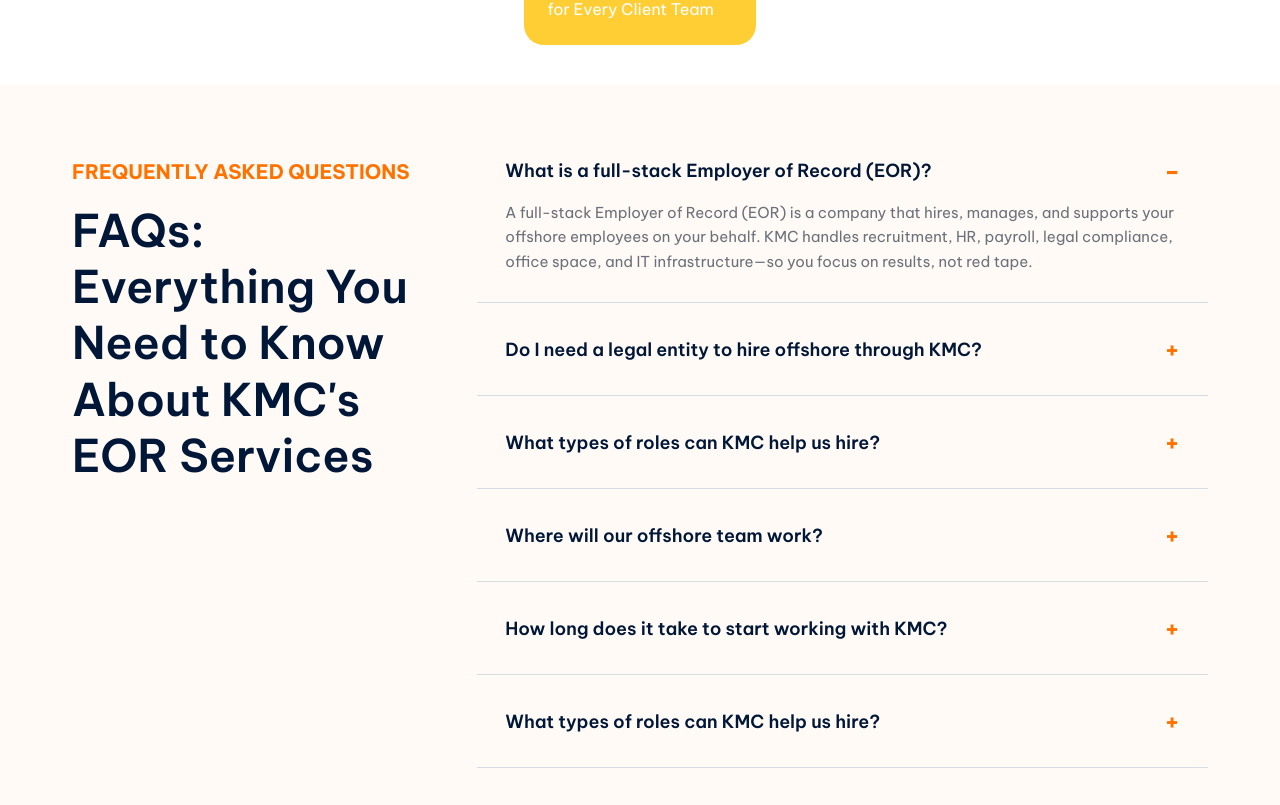
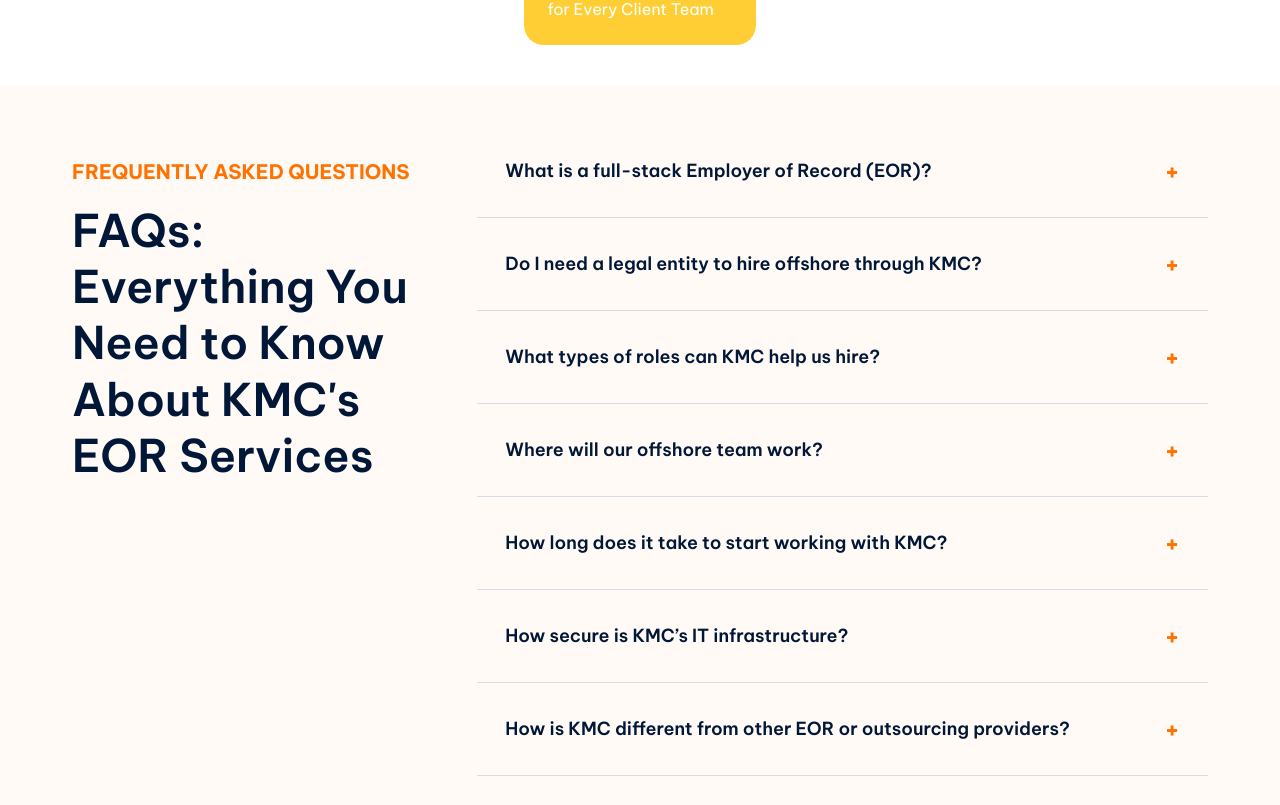
Before and after one commit to HadiaKhalil/KMC, a Next.js app: page / in a window 1280 px wide. Shown: the part 5915-6720 px from the top of the page. Built offline with nearby package versions, Linux system fonts and the light colour scheme.

Commit message:
fix my bug

```diff
--- a/src/views/Home/FAQSection.tsx
+++ b/src/views/Home/FAQSection.tsx
@@ -11,42 +11,37 @@
   {
     question: "Do I need a legal entity to hire offshore through KMC?",
     answer:
-      "A full-stack Employer of Record (EOR) is a company that hires, manages, and supports your offshore employees on your behalf. KMC handles recruitment, HR, payroll",
+      "No, you don’t. KMC, as your Employer of Record (EOR), allows you to hire globally without setting up a legal entity. We handle compliance and employment formalities.",
   },
   {
     question: "What types of roles can KMC help us hire?",
     answer:
-      "A full-stack Employer of Record (EOR) is a company that hires, manages, and supports your offshore employees on your behalf. KMC handles recruitment, HR, payroll",
+      "KMC can help you hire a wide range of roles including developers, designers, customer support, finance teams, marketing professionals, and more.",
   },
   {
     question: "Where will our offshore team work?",
     answer:
-      "A full-stack Employer of Record (EOR) is a company that hires, manages, and supports your offshore employees on your behalf. KMC handles recruitment, HR, payroll",
+      "Your offshore team can work from KMC's fully serviced offices across the Philippines or remotely, depending on your business needs.",
   },
   {
     question: "How long does it take to start working with KMC?",
     answer:
-      "A full-stack Employer of Record (EOR) is a company that hires, manages, and supports your offshore employees on your behalf. KMC handles recruitment, HR, payroll",
-  },
-  {
-    question: "What types of roles can KMC help us hire?",
-    answer:
-      "A full-stack Employer of Record (EOR) is a company that hires, manages, and supports your offshore employees on your behalf. KMC handles recruitment, HR, payroll",
+      "Onboarding can be done in as little as a few days once candidate selection is complete and documentation is submitted.",
   },
   {
     question: "How secure is KMC’s IT infrastructure?",
     answer:
-      "A full-stack Employer of Record (EOR) is a company that hires, manages, and supports your offshore employees on your behalf. KMC handles recruitment, HR, payroll",
+      "KMC provides enterprise-grade security infrastructure, including secure networks, endpoint protection, and compliance with data privacy standards.",
   },
   {
     question: "How is KMC different from other EOR or outsourcing providers?",
     answer:
-      "A full-stack Employer of Record (EOR) is a company that hires, manages, and supports your offshore employees on your behalf. KMC handles recruitment, HR, payroll",
+      "KMC offers a full-stack solution — office space, hiring, HR, payroll, IT, and compliance — making it a seamless end-to-end experience for clients.",
   },
 ];
 
 export default function FAQSection() {
-  const [openIndex, setOpenIndex] = useState(0);
+  const [openIndex, setOpenIndex] = useState<number | null>(null); // ✅ FIXED
 
   const toggle = (index: number) => {
     setOpenIndex(index === openIndex ? null : index);
@@ -54,20 +49,20 @@
 
   return (
     <div className="bg-[#FFFAF5]">
-      <div className="main-container1 ">
-        <div className=" flex lg:flex-row flex-col gap-10 items-start">
+      <div className="main-container1">
+        <div className="flex lg:flex-row flex-col gap-10 items-start">
           {/* Left Column */}
-          <div className=' lg:w-1/2 mt-8'>
+          <div className="lg:w-1/2 mt-8">
             <h5 className="text-[#FF7200] text-[20px] font-bold uppercase mb-4">
               Frequently Asked Questions
             </h5>
-            <h2 className="text-[32px] sm:text-[40px] lg:text-[45px] font-semibold text-[#001738] leading-tight ">
+            <h2 className="text-[32px] sm:text-[40px] lg:text-[45px] font-semibold text-[#001738] leading-tight">
               FAQs: Everything You Need to Know About KMC's EOR Services
             </h2>
           </div>
 
           {/* Right Column - FAQs */}
-          <div className="flex flex-col w-1/1 ">
+          <div className="flex flex-col w-full">
             {faqs.map((faq, index) => (
               <div
                 key={index}
```
